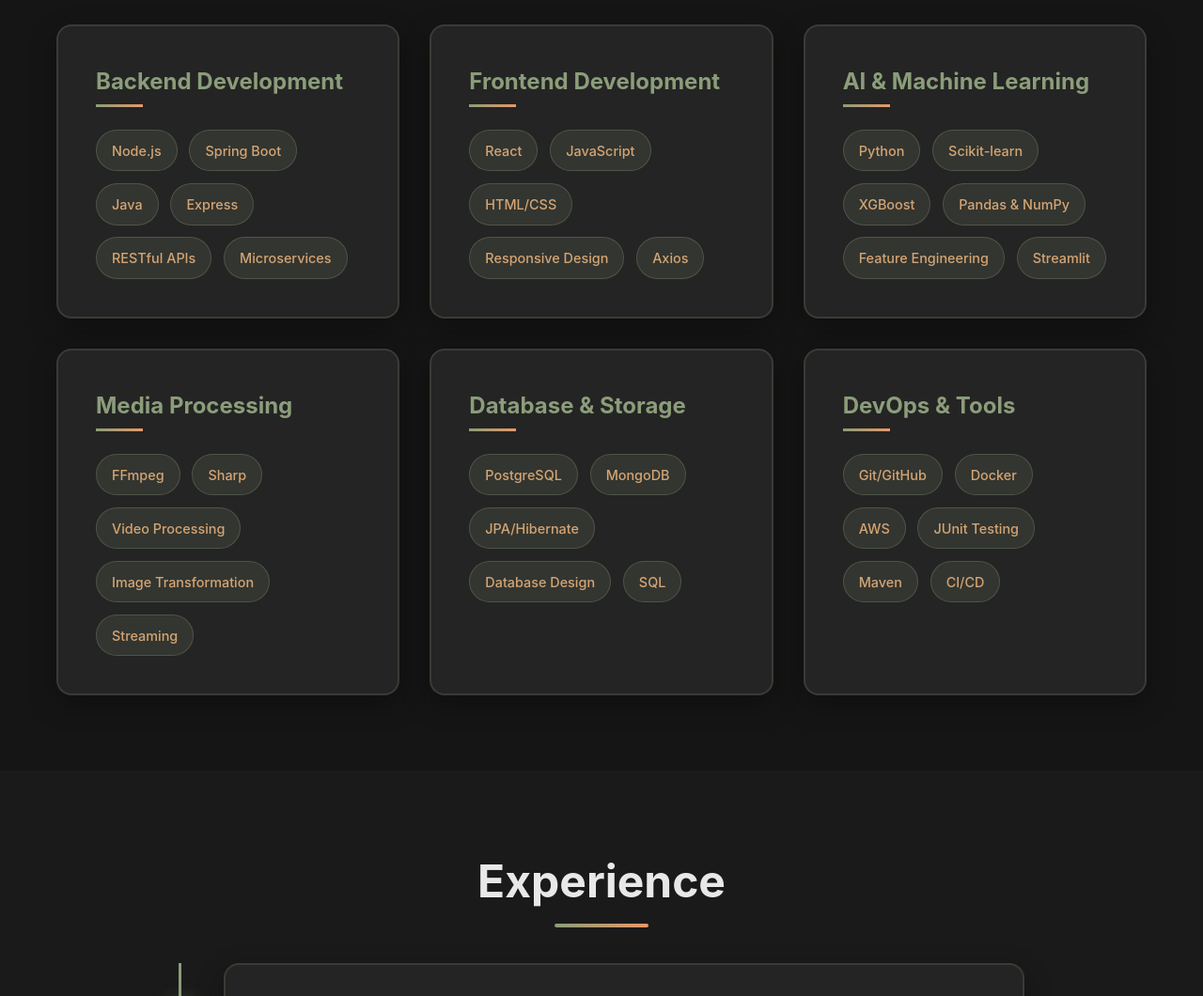
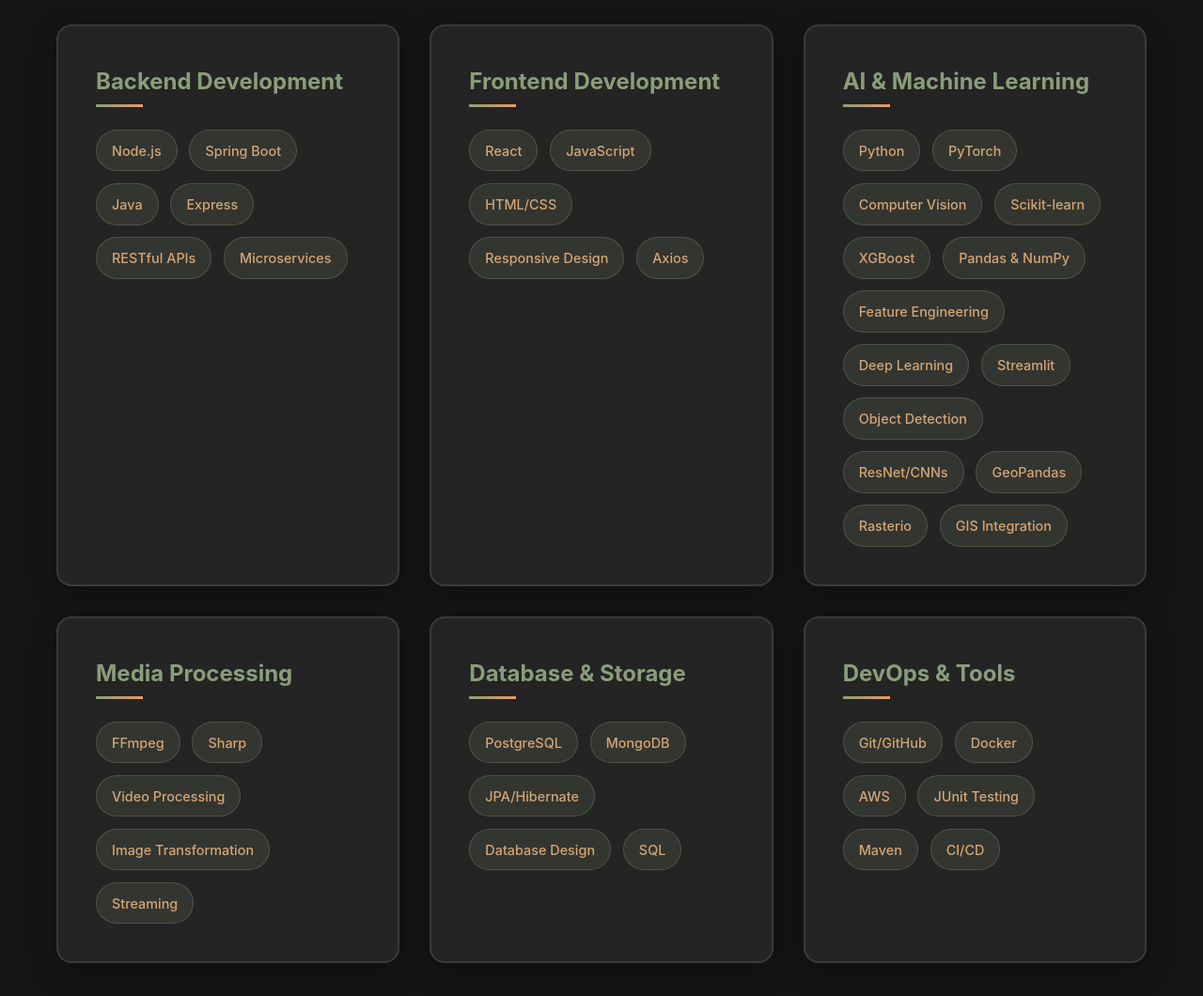
Before and after one commit to ydabhimanyu279/ydabhimanyu279.github.io, a plain HTML site: page index.html in a window 1280 px wide. Shown: the part 1740-2800 px from the top of the page at 94% size. Drawn offline with Linux system fonts and the light colour scheme; animation ran at ten frames a second.

Commit message:
Update index.html

```diff
--- a/index.html
+++ b/index.html
@@ -926,11 +926,19 @@
                     <h3>AI & Machine Learning</h3>
                     <div class="skill-tags">
                         <span class="skill-tag">Python</span>
+                        <span class="skill-tag">PyTorch</span>
+                        <span class="skill-tag">Computer Vision</span>
                         <span class="skill-tag">Scikit-learn</span>
                         <span class="skill-tag">XGBoost</span>
                         <span class="skill-tag">Pandas & NumPy</span>
                         <span class="skill-tag">Feature Engineering</span>
+                        <span class="skill-tag">Deep Learning</span>
                         <span class="skill-tag">Streamlit</span>
+                        <span class="skill-tag">Object Detection</span>
+                        <span class="skill-tag">ResNet/CNNs</span>
+                        <span class="skill-tag">GeoPandas</span>
+                        <span class="skill-tag">Rasterio</span>
+                        <span class="skill-tag">GIS Integration</span>
                     </div>
                 </div>
                 <div class="skill-card">
```
